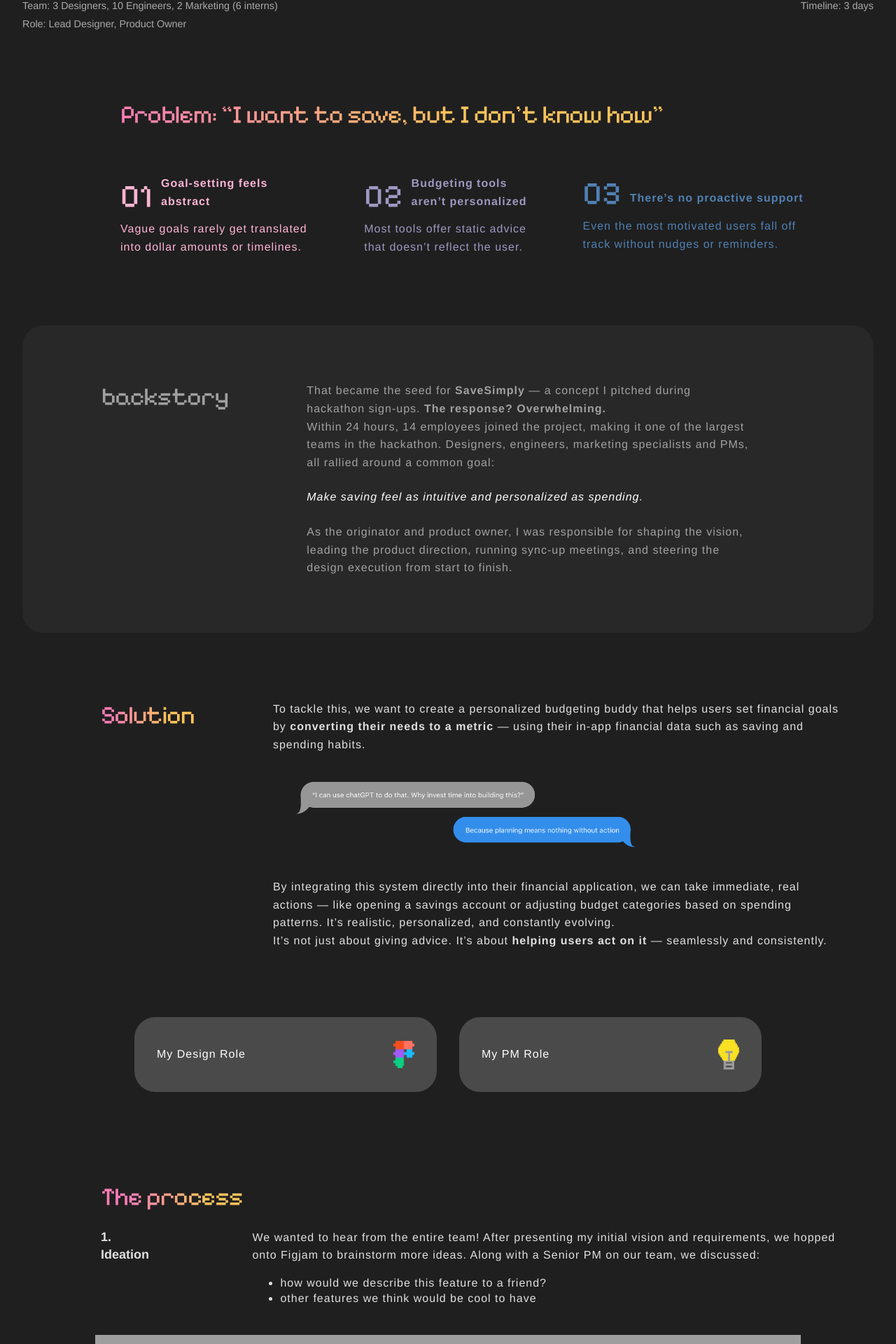
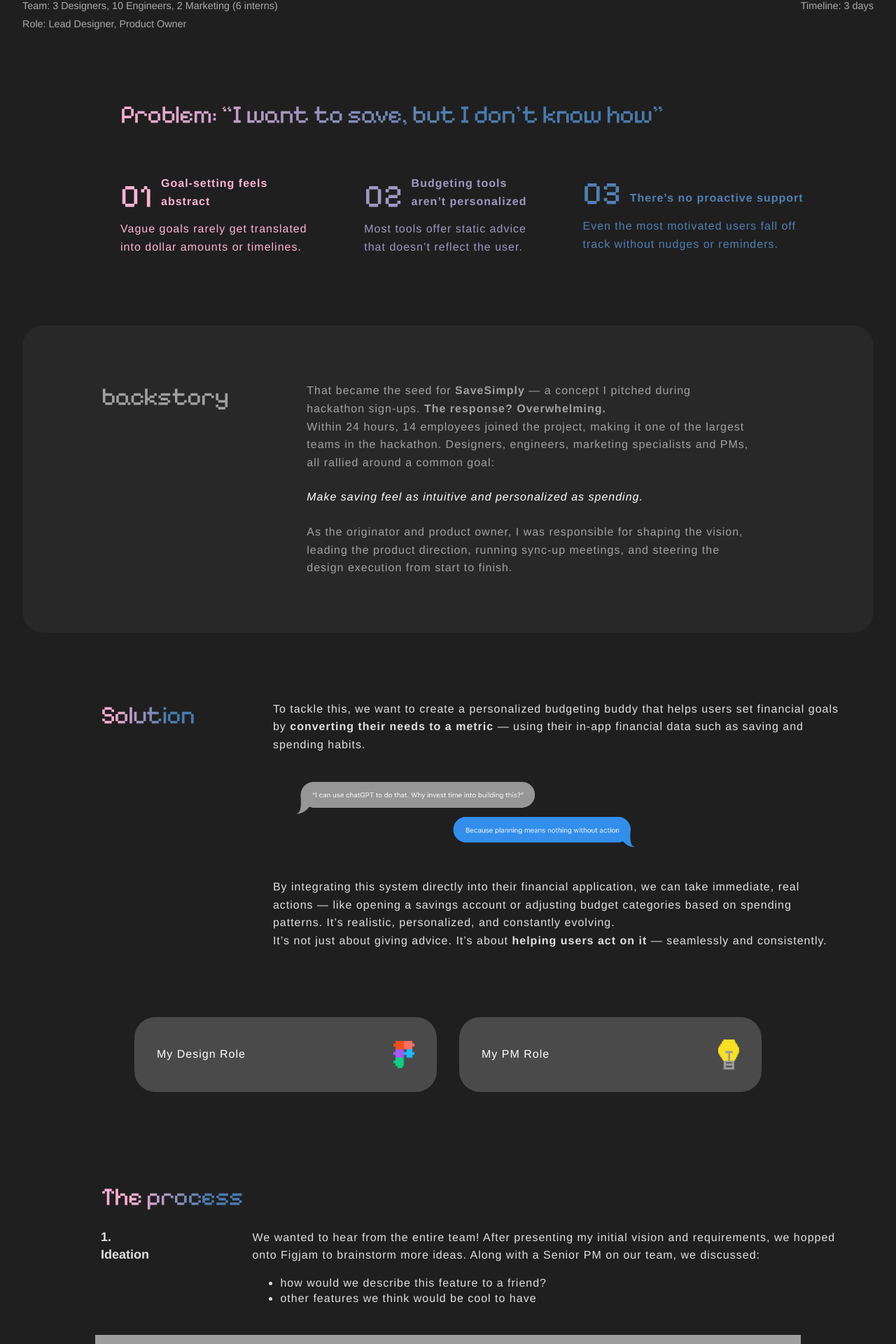
Before and after one commit to joannelex/portfolio, a React (Create React App) app: page /portfolio/projects/savesimple in a window 1280 px wide. Shown: the part 1016-2936 px from the top of the page at 70% size. Built offline with nearby package versions, Linux system fonts and the light colour scheme; grey boxes are pictures that could not be loaded.

Commit message:
fix: linear gradient titles

```diff
--- a/src/pages/NomProject.css
+++ b/src/pages/NomProject.css
@@ -113,14 +113,14 @@
 
 
 
-.project-problem {
+.nom-project-problem {
     margin-bottom: 100px;
     margin-top: 100px;
     padding-left: 140px;
     padding-right: 100px;
 }
 
-.project-problem h3 {
+.nom-project-problem h3 {
     font-size: 1.2rem;
     margin-bottom: 3rem;
 
@@ -183,7 +183,7 @@
 }
 
 
-.project-gradient-text {
+.nom-project-gradient-text {
     font-size: 1.2rem;
 
     background: linear-gradient(90deg, #FE7CB7 40%, #FFC35A 80%);
--- a/src/pages/NomProject.jsx
+++ b/src/pages/NomProject.jsx
@@ -33,7 +33,7 @@ export default function SaveSimplyProject() {
         <span style={{ textAlign: 'right' }}>Tech: NextJS, React, Express, Firebase, bland.ai, Figma</span>
       </div>
 
-      <div className="project-problem">
+      <div className="nom-project-problem">
         <h3>Problem - Decisions, decisions, decisions”</h3>
         <p>It always starts the same way: someone asks, “Where should we eat?”  And then... silence.</p>
         <img src={NomChat} alt="Nom Chat" className='project-nom-chat' />
@@ -91,7 +91,7 @@ export default function SaveSimplyProject() {
 
 
       <div className="project-process-section">
-        <h3 className="project-gradient-text project-process-title">A solution that just works — so you can focus on the fun</h3>
+        <h3 className="nom-project-gradient-text project-process-title">A solution that just works — so you can focus on the fun</h3>
         <div style={{ paddingLeft: '4rem', paddingRight: '4rem' }}>
             <p>
                 To define our MVP, our designer and I collaborated on user stories and mapped out key user flows. The goal was to keep
@@ -118,7 +118,7 @@ export default function SaveSimplyProject() {
       </div>
 
       <div className="project-process-section">
-        <h3 className="project-gradient-text project-process-title">Now, it was time to cook</h3>
+        <h3 className="nom-project-gradient-text project-process-title">Now, it was time to cook</h3>
         <div className='project-sub-content-container'>
           <h4>1. Visual Identity & UI/UX</h4>
           <div>
@@ -150,7 +150,7 @@ export default function SaveSimplyProject() {
 
       <div className="project-final-thoughts">
           <div className="project-final-box">
-            <h3 className="project-gradient-text">What's Next?</h3>
+            <h3 className="nom-project-gradient-text">What's Next?</h3>
             <div>
               <ol>
                 <li>
--- a/src/pages/SaveSimpleProject.css
+++ b/src/pages/SaveSimpleProject.css
@@ -98,14 +98,14 @@
     margin-bottom: 3rem;
 }
 
-.project-problem {
+.ss-project-problem {
     margin-bottom: 100px;
     margin-top: 100px;
     padding-left: 140px;
     padding-right: 100px;
 }
 
-.project-problem h3 {
+.ss-project-problem h3 {
     font-size: 1.2rem;
     margin-bottom: 3rem;
 
@@ -167,7 +167,7 @@
 }
 
 
-.project-gradient-text {
+.ss-project-gradient-text {
     font-size: 1.2rem;
 
     background: linear-gradient(90deg, #FFAFD1 40%, #497BAF 80%);
--- a/src/pages/SaveSimpleProject.jsx
+++ b/src/pages/SaveSimpleProject.jsx
@@ -92,7 +92,7 @@ export default function SaveSimplyProject() {
         <span style={{ textAlign: 'right' }}>Timeline: 3 days</span>
       </div>
 
-      <div className="project-problem">
+      <div className="ss-project-problem">
         <h3>Problem: “I want to save, but I don’t know how”</h3>
         <div className="problem-list">
           <div style={{ color: '#FFB4D4' }}>
@@ -140,7 +140,7 @@ export default function SaveSimplyProject() {
       </div>
 
       <div className="project-solution-section">
-        <h3 className="project-gradient-text">Solution</h3>
+        <h3 className="ss-project-gradient-text">Solution</h3>
 
         <div className="project-solution-body">
           <p>
@@ -221,7 +221,7 @@ export default function SaveSimplyProject() {
       )}
 
       <div className="project-process-section">
-        <h3 className="project-gradient-text project-process-title">The process</h3>
+        <h3 className="ss-project-gradient-text project-process-title">The process</h3>
         <div className='project-sub-content-container'>
           <h4>1. Ideation</h4>
           <p className='project-solution-text'>
@@ -334,7 +334,7 @@ export default function SaveSimplyProject() {
 
         <div className="project-final-thoughts">
           <div className="project-final-box">
-            <h3 className="project-gradient-text">Final thoughts</h3>
+            <h3 className="ss-project-gradient-text">Final thoughts</h3>
             <div>
               <p>
                 This was one of the most fulfilling projects I’ve worked on — not just because of the product, but because of the people it brought together.
```
